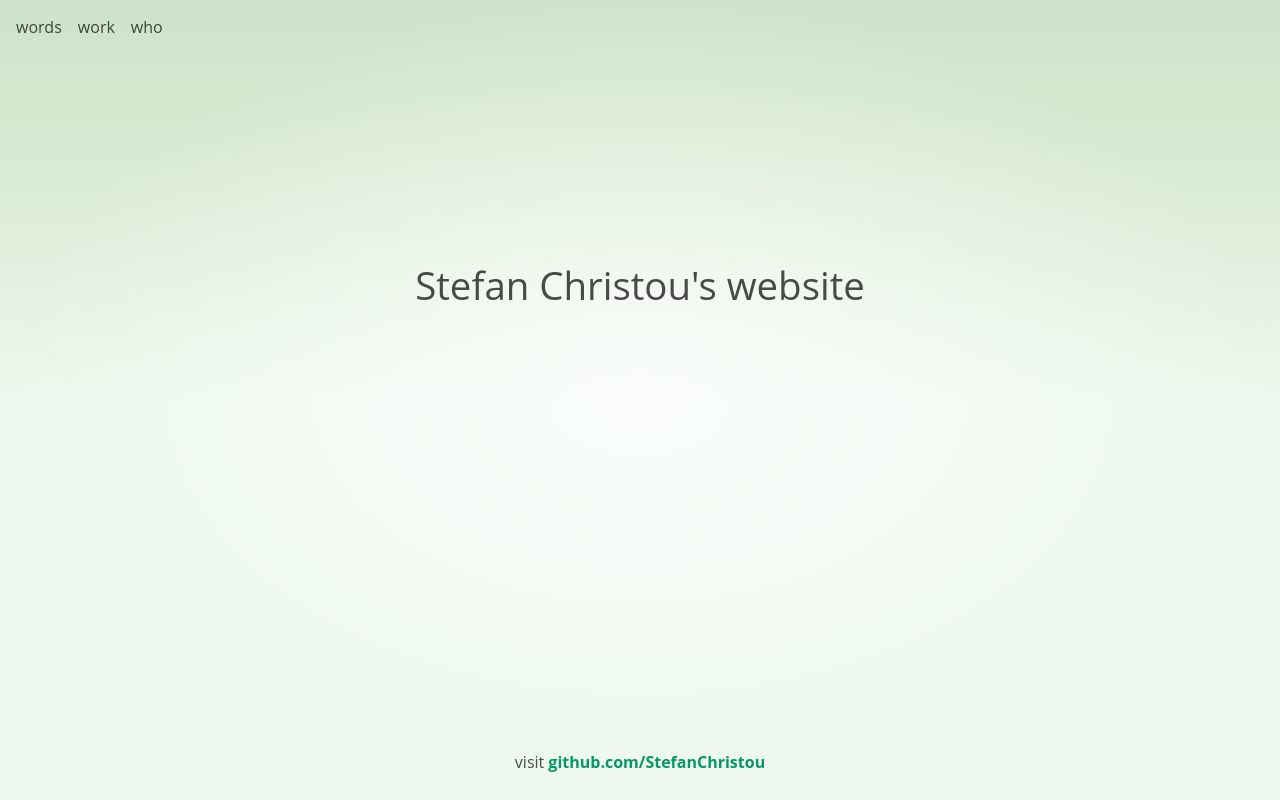
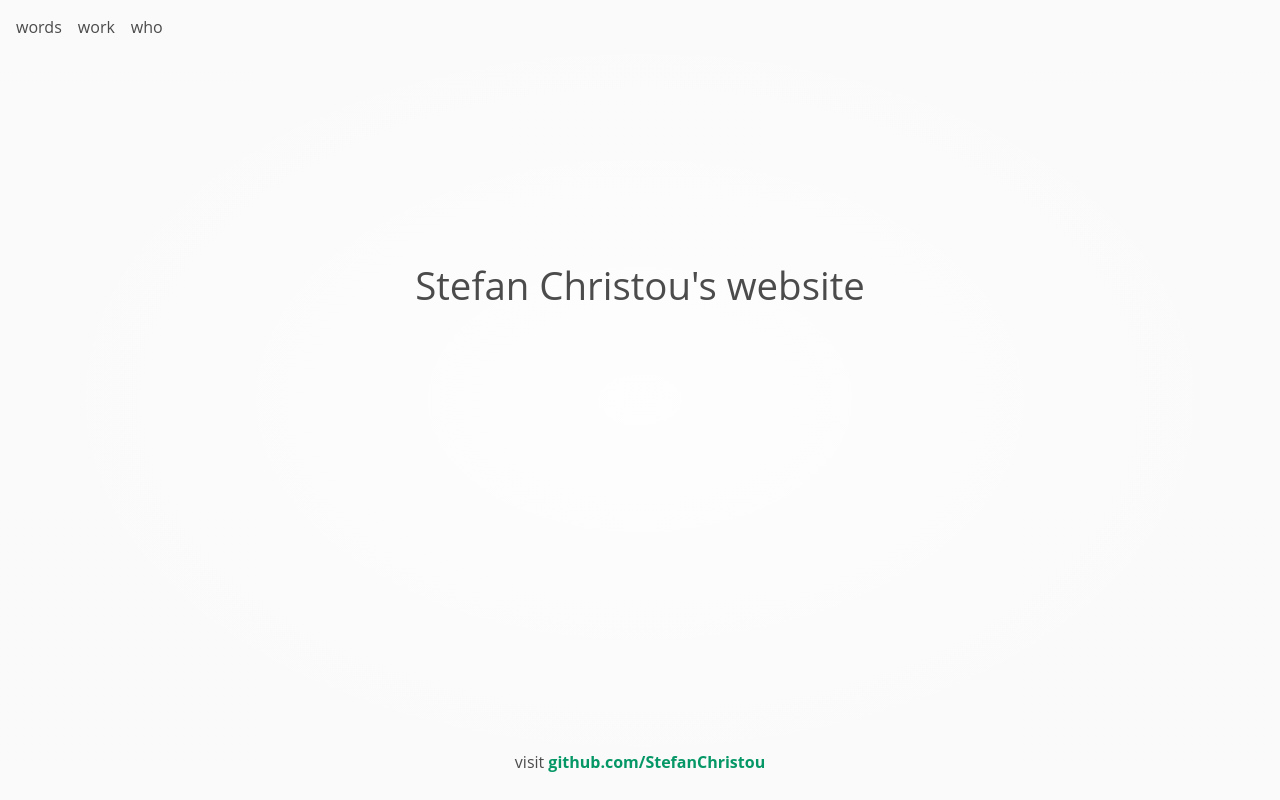
Before and after one commit to StefanChristou/bistromatic, a SvelteKit app: page / in a window 1280 px wide. Built offline with nearby package versions, Linux system fonts and the light colour scheme.

Commit message:
Update base styles

```diff
--- a/src/routes/styles.css
+++ b/src/routes/styles.css
@@ -3,9 +3,9 @@
 :root {
 	--font-body: 'Open Sans', 'Helvetica Neue', sans-serif;
 	--font-mono: 'Fira Mono', monospace;
-	--color-bg-0: rgb(205, 228, 202);
-	--color-bg-1: hsl(104, 36%, 86%);
-	--color-bg-2: hsl(125, 44%, 95%);
+	--color-bg-0: rgb(250, 250, 250);
+	--color-bg-1: hsl(0, 0%, 98%);
+	--color-bg-2: hsl(0, 0%, 98%);
 	--color-theme-1: #ff3e00;
 	--color-theme-2: #069766;
 	--color-text: rgba(0, 0, 0, 0.7);
@@ -29,6 +29,11 @@ body {
 			rgba(255, 255, 255, 0) 100%
 		),
 		linear-gradient(180deg, var(--color-bg-0) 0%, var(--color-bg-1) 15%, var(--color-bg-2) 50%);
+}
+
+::selection {
+	color: #57043e;
+	background: #eaea54;
 }
 
 h1,
```
